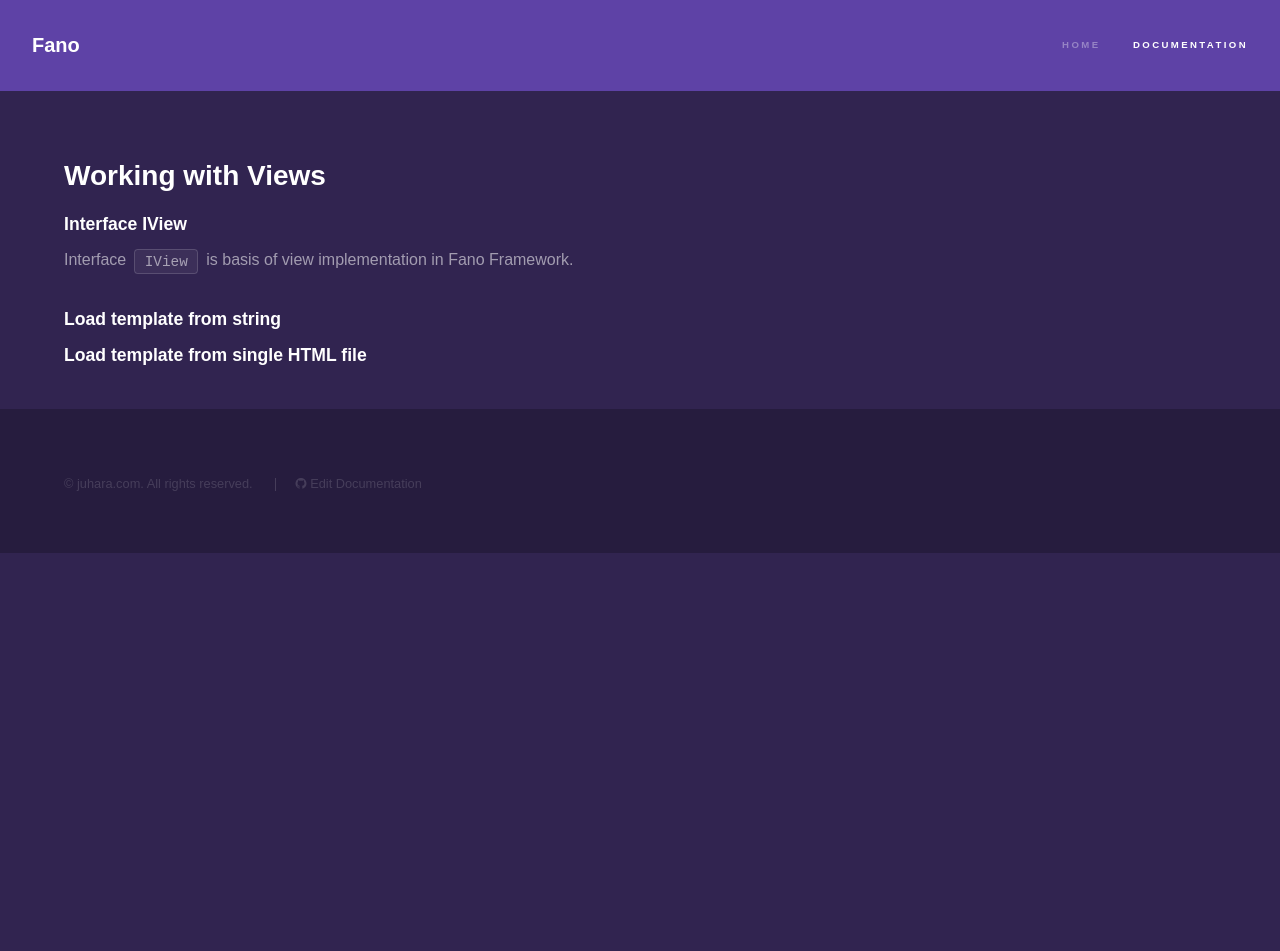
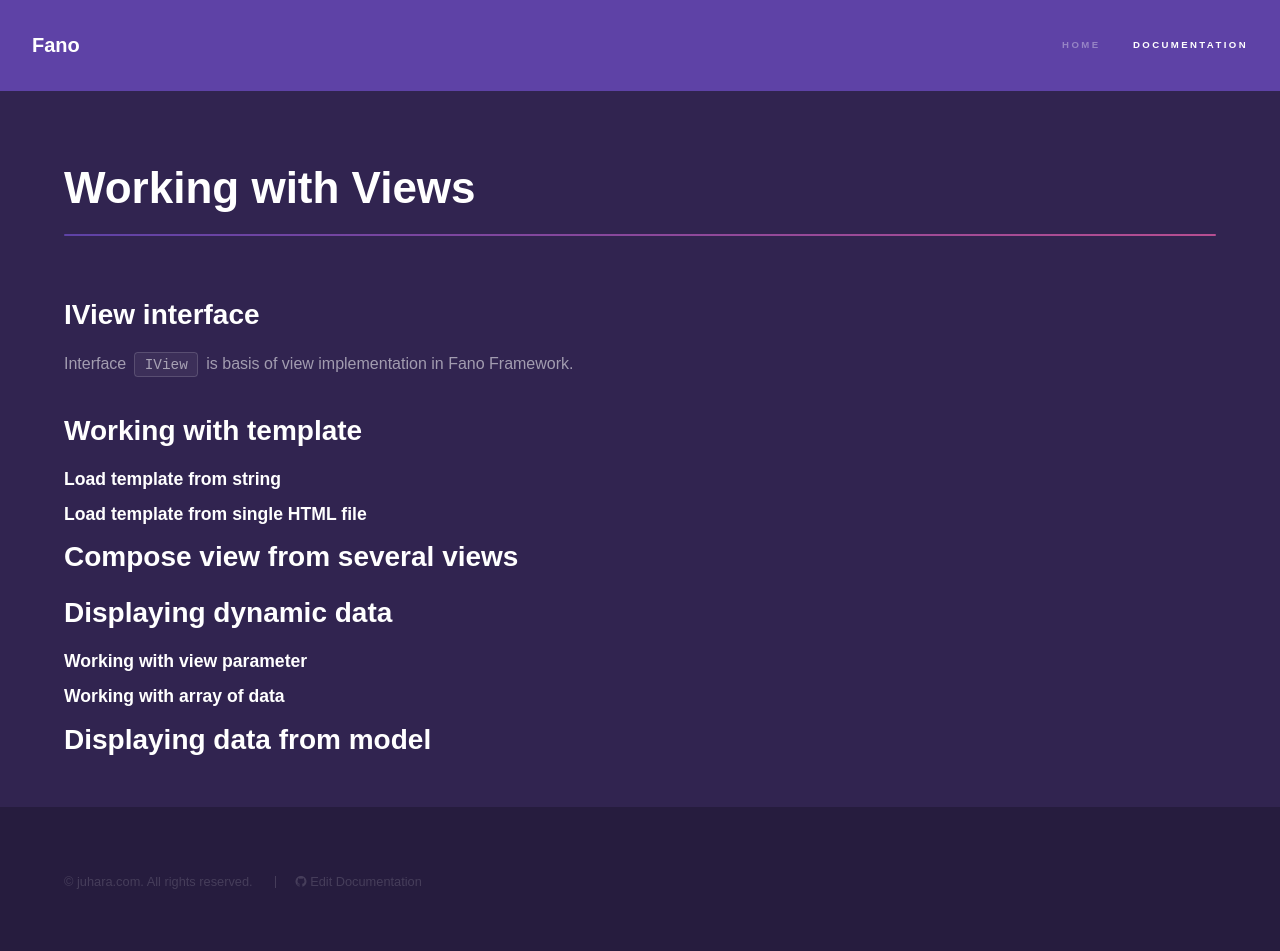
Before and after one commit to fanoframework/fanoframework.github.io, a Jekyll site: the page built from working-with-views/index.md, in a window 1280 px wide. Built offline with Jekyll 4.4.1, drawn with Linux system fonts in a browser that asks for light colours; our own code applies the rules of GitHub Pages for plain Markdown files; before the commit the page ends 900 px from its top, so only the background shows below that.

Commit message:
add  working with views content

```diff
--- a/working-with-views/index.md
+++ b/working-with-views/index.md
@@ -1,12 +1,26 @@
 ---
 title: Working with Views
+description: Tutorial on how to work with views in Fano Framework
 ---
-## Working with Views
 
-### Interface IView
+<h1 class="major">Working with Views</h1>
+
+## IView interface
 
 Interface `IView` is basis of view implementation in Fano Framework.
+
+## Working with template
 
 ### Load template from string
 
 ### Load template from single HTML file
+
+## Compose view from several views
+
+## Displaying dynamic data
+
+### Working with view parameter
+
+### Working with array of data
+
+## Displaying data from model
```
